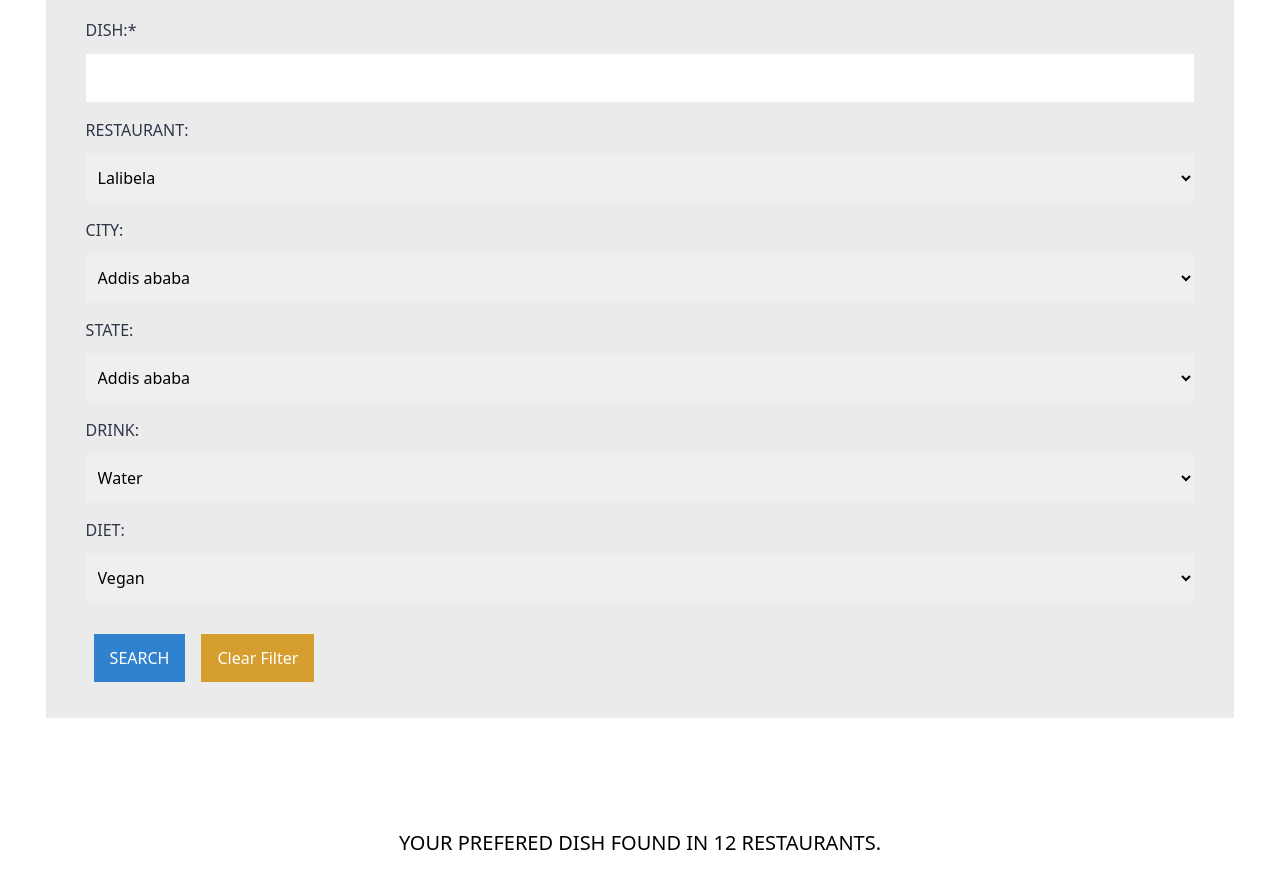
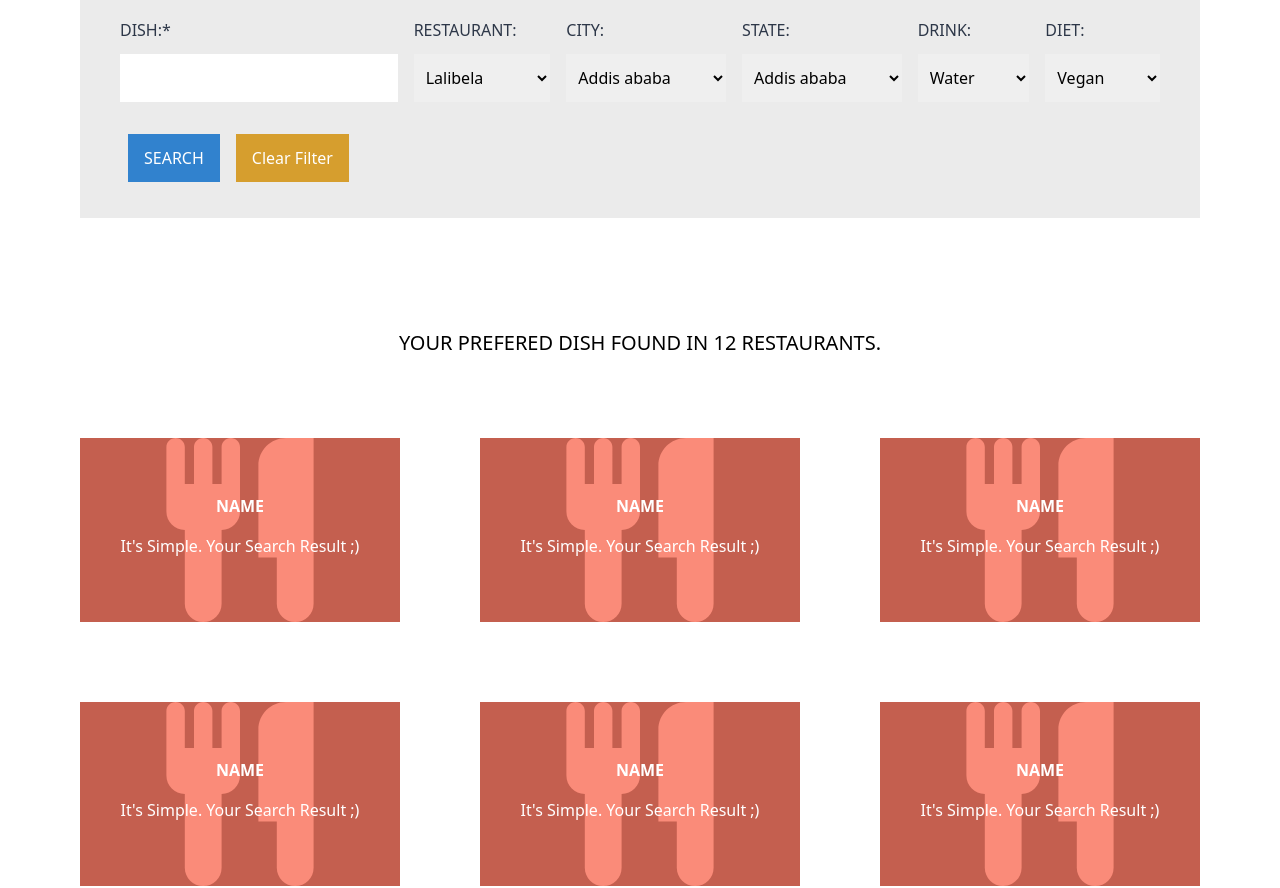
Before and after one commit to layzrd/nextmeal, a website: page public/result.html in a window 1280 px wide. Shown: the part 198-1086 px from the top of the page. Drawn offline with nearby package versions, Linux system fonts and the light colour scheme.

```diff
--- a/public/css/main.css
+++ b/public/css/main.css
@@ -88,6 +88,10 @@
   .md\:w-auto {
     width: auto;
   }
+
+  .md\:flex-auto {
+    flex: 1 1 auto;
+  }
 }
 
 @media (min-width: 1024px) {
--- a/public/result.html
+++ b/public/result.html
@@ -65,7 +65,7 @@
         </div>
       </nav>
     </header>
-    <main class="flex items-center justify-center py-12">
+    <main class="flex items-center justify-center py-12 mx-2 md:mx-8 lg:mx-20">
       <header class="px-2 md:px-4 bg-light-gray py-5">
         <h1 class="text-xl md:text-xl lg:text-2xl text-center text-gray-600 font-bold">
           Filter by dish, restaurant, city, state, drink, diet: </h1>
@@ -78,7 +78,7 @@
 
             <fieldset class="mt-4 border-none mx-2 flex-full-row md:flex-auto">
               <label class="text-gray-800 block uppercase mb-3" for="restaurant">Restaurant:</label>
-              <select name="restaurant" id="restaurant" class="py-3 px-2 w-100">
+              <select name="restaurant" id="restaurant" class="py-3 px-2 w-100 h-12">
                 <option value="lalibela" class="py-3 px-2 ">Lalibela</option>
                 <option value="lalibela" class="py-3 px-2 ">Harambe</option>
                 <option value="lalibela" class="py-3 px-2 ">Istambul</option>
@@ -129,7 +129,7 @@
     </main>
 
     <section
-      class="px-1/12 grid grid-cols-1 md:grid-cols-3 my-3 justify-center gap-20 items-center content-center grid-rows-ad-layout">
+      class="px-2 md:px-8 lg:px-20 grid grid-cols-1 md:grid-cols-3 mt-3 mb-8 md:mb-12 lg:mb-20 justify-center gap-20 items-center content-center grid-rows-ad-layout">
       <h2 class="uppercase text-xl px-2 text-center md:col-span-3 self-end">
         Your prefered dish found in 12 restaurants.
       </h2>
```
Also changed, not shown: README.md.
